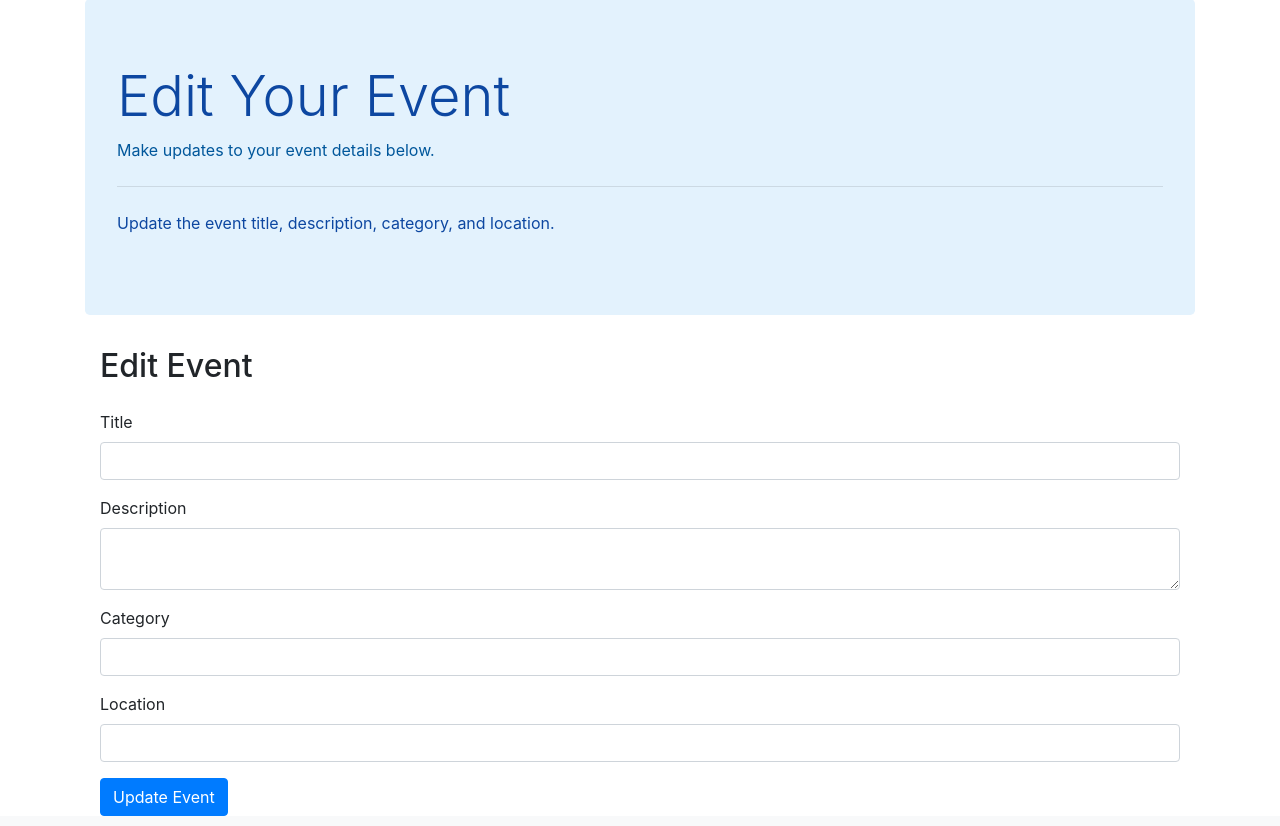
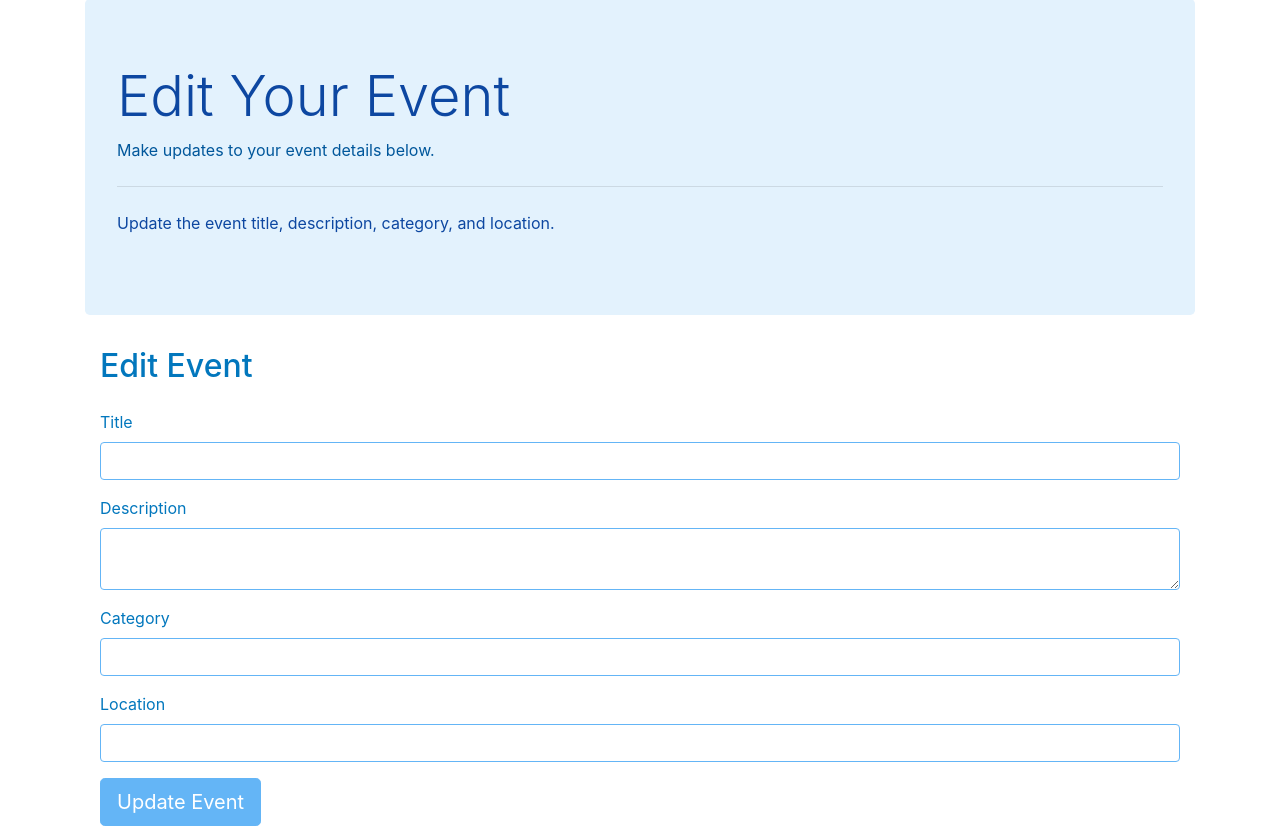
Before and after one commit to calipsso/Zaverecny_projekt_online, a Flask app: template templates/edit_event.html in a window 1280 px wide. Shown: the part 81-907 px from the top of the page. Run offline with Flask 3, Linux system fonts and the light colour scheme; the template is opened without the code that fills it, so the values that code supplies are empty; some libraries are stand-ins or nearby versions.

Commit message:
functional ver.2 updated html style for edit_event

```diff
--- a/templates/edit_event.html
+++ b/templates/edit_event.html
@@ -8,26 +8,43 @@
     <p>Update the event title, description, category, and location.</p>
 </div>
 
-<div class="container">
-    <h2 class="my-4">Edit Event</h2>
+<div class="container mt-4">
+    <h2 class="my-4" style="color: #0277bd;">Edit Event</h2>
     <form method="POST">
         <div class="form-group">
-            <label for="title">Title</label>
-            <input type="text" class="form-control" id="title" name="title" value="{{ event.title }}">
+            <label for="title" style="color: #0277bd;">Title</label>
+            <input type="text" class="form-control" id="title" name="title" value="{{ event.title }}" style="border-color: #64b5f6;">
         </div>
         <div class="form-group">
-            <label for="description">Description</label>
-            <textarea class="form-control" id="description" name="description">{{ event.description }}</textarea>
+            <label for="description" style="color: #0277bd;">Description</label>
+            <textarea class="form-control" id="description" name="description" style="border-color: #64b5f6;">{{ event.description }}</textarea>
         </div>
         <div class="form-group">
-            <label for="category">Category</label>
-            <input type="text" class="form-control" id="category" name="category" value="{{ event.category }}">
+            <label for="category" style="color: #0277bd;">Category</label>
+            <input type="text" class="form-control" id="category" name="category" value="{{ event.category }}" style="border-color: #64b5f6;">
         </div>
         <div class="form-group">
-            <label for="location">Location</label>
-            <input type="text" class="form-control" id="location" name="location" value="{{ event.location }}">
+            <label for="location" style="color: #0277bd;">Location</label>
+            <input type="text" class="form-control" id="location" name="location" value="{{ event.location }}" style="border-color: #64b5f6;">
         </div>
-        <button type="submit" class="btn btn-primary">Update Event</button>
+        <button type="submit" class="btn btn-primary btn-lg" style="background-color: #64b5f6; border-color: #64b5f6;">Update Event</button>
     </form>
 </div>
+
+<script>
+    // JavaScript pre zmenu farby tlačidla na zelenú po prejdení myšou
+    const updateEventBtn = document.querySelector('.btn-primary');
+
+    if (updateEventBtn) {
+        updateEventBtn.addEventListener('mouseover', () => {
+            updateEventBtn.style.backgroundColor = '#8bc34a';  // Zelená farba
+            updateEventBtn.style.borderColor = '#8bc34a';     // Zelená farba aj pre okraj
+        });
+
+        updateEventBtn.addEventListener('mouseout', () => {
+            updateEventBtn.style.backgroundColor = '#64b5f6';  // Pôvodná modrá farba
+            updateEventBtn.style.borderColor = '#64b5f6';     // Pôvodná modrá farba aj pre okraj
+        });
+    }
+</script>
 {% endblock %}
```
